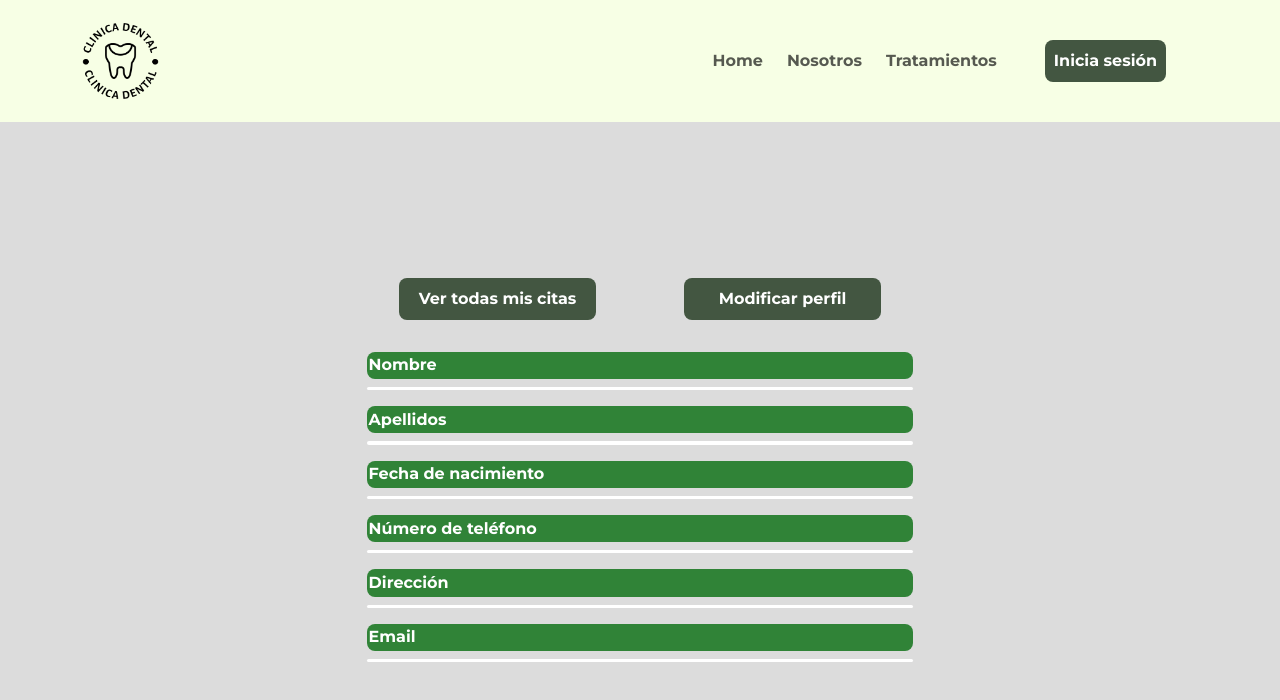
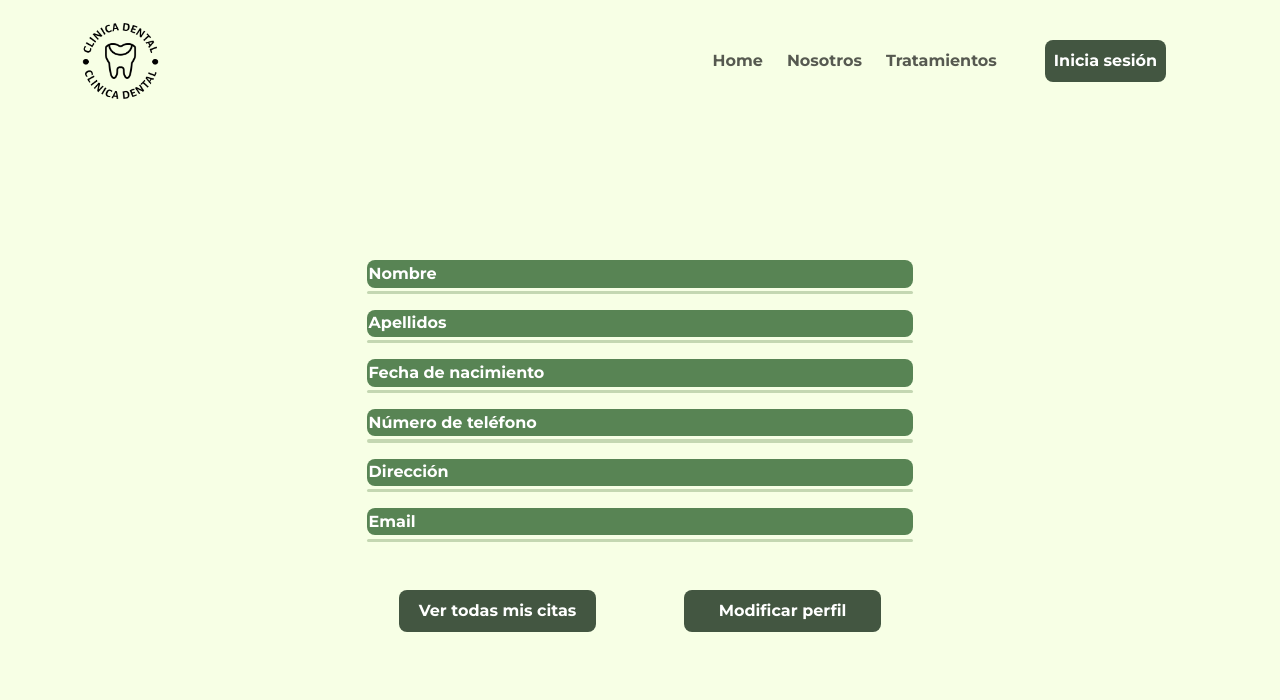
Before and after one commit to ansualo/proyecto5-frontendClinicaDental, a React (Vite) app: page /usuario in a window 1280 px wide. Shown: the top 700 px of the page. Built offline with nearby package versions, Linux system fonts and the light colour scheme; no server answers.

Commit message:
style: change style of Profile

```diff
--- a/src/pages/Profile/Profile.css
+++ b/src/pages/Profile/Profile.css
@@ -1,7 +1,6 @@
 .profileDesign{
     min-height: 85vh;
     width: 100vw;
-    background-color:gainsboro;
     display: flex;
     align-items: center;
     justify-content: center;
@@ -21,10 +20,9 @@
 }
 
 .profileLabel{
-
-    background-color: rgb(48, 131, 55);
+    background-color: #588454;
     color: white;
-    margin-bottom: 0.5em;
+    margin-bottom: 0.2em;
     text-align: start;
     font-weight: bold;
     padding: 0.1em;
@@ -32,13 +30,15 @@
 }
 
 .profileInfo{
-    background-color: white;
+    background-color: #C4D7B2;
     margin-bottom: 1em;
     text-align: start;
     padding: 0.1em;
     border-radius: 0.5em;
 }
 
-.inputMargin{
+.editInput{
     margin-top: -1.5em;
+    background-color: white;
+    box-shadow: rgba(6, 24, 44, 0.4) 0px 0px 0px 2px, rgba(6, 24, 44, 0.65) 0px 4px 6px -1px, rgba(255, 255, 255, 0.08) 0px 1px 0px inset;
 }
--- a/src/pages/Profile/Profile.jsx
+++ b/src/pages/Profile/Profile.jsx
@@ -36,28 +36,6 @@ export const Profile = () => {
     return (
         <div className="profileDesign">
             <Container>
-                <Row className="buttons">
-                    {role === 2
-                        ? (<></>)
-                        : (
-                            <Col sm={10} md={3}>
-                                <NavigateButton name="Ver todas mis citas" path={'/citas'}></NavigateButton>
-                            </Col>
-                        )
-                    }
-
-                    {editing
-                        ? (
-                            <Col sm={10} md={3}>
-                                <FunctionButton name="Confirmar" action={() => { editHandler(body, token) }}></FunctionButton>
-                            </Col>
-                        )
-                        : (<Col sm={10} md={3}>
-                            <FunctionButton name="Modificar perfil" action={() => { setEditing(true) }}></FunctionButton>
-                        </Col>
-                        )
-                    }
-                </Row>
                 <Row className="userProfile">
                     <Col sm={10} md={6}>
                         <div className="profileLabel">Nombre</div>
@@ -77,7 +55,7 @@ export const Profile = () => {
                                 <Col sm={10} md={6}>
                                     <div className="profileLabel">Número de teléfono</div>
                                     <InputForm
-                                        design={"profileInfo inputMargin"}
+                                        design={"profileInfo editInput"}
                                         name={"phone"}
                                         type={"text"}
                                         placeholder={profileInfo.phone}
@@ -88,7 +66,7 @@ export const Profile = () => {
                                 <Col sm={10} md={6}>
                                     <div className="profileLabel">Dirección</div>
                                     <InputForm
-                                        design={"profileInfo inputMargin"}
+                                        design={"profileInfo editInput"}
                                         name={"address"}
                                         type={"text"}
                                         placeholder={profileInfo.address}
@@ -99,7 +77,7 @@ export const Profile = () => {
                                 <Col sm={10} md={6}>
                                     <div className="profileLabel">Email</div>
                                     <InputForm
-                                        design={"profileInfo inputMargin"}
+                                        design={"profileInfo editInput"}
                                         name={"email"}
                                         type={"email"}
                                         placeholder={profileInfo.email}
@@ -129,7 +107,30 @@ export const Profile = () => {
                         )
                     }
                 </Row>
+                <Row className="buttons">
+                    {role === 2
+                        ? (<></>)
+                        : (
+                            <Col sm={10} md={3}>
+                                <NavigateButton name="Ver todas mis citas" path={'/citas'}></NavigateButton>
+                            </Col>
+                        )
+                    }
+
+                    {editing
+                        ? (
+                            <Col sm={10} md={3}>
+                                <FunctionButton name="Confirmar" action={() => { editHandler(body, token) }}></FunctionButton>
+                            </Col>
+                        )
+                        : (<Col sm={10} md={3}>
+                            <FunctionButton name="Modificar perfil" action={() => { setEditing(true) }}></FunctionButton>
+                        </Col>
+                        )
+                    }
+                </Row>
             </Container>
+
         </div>
     )
 
```
